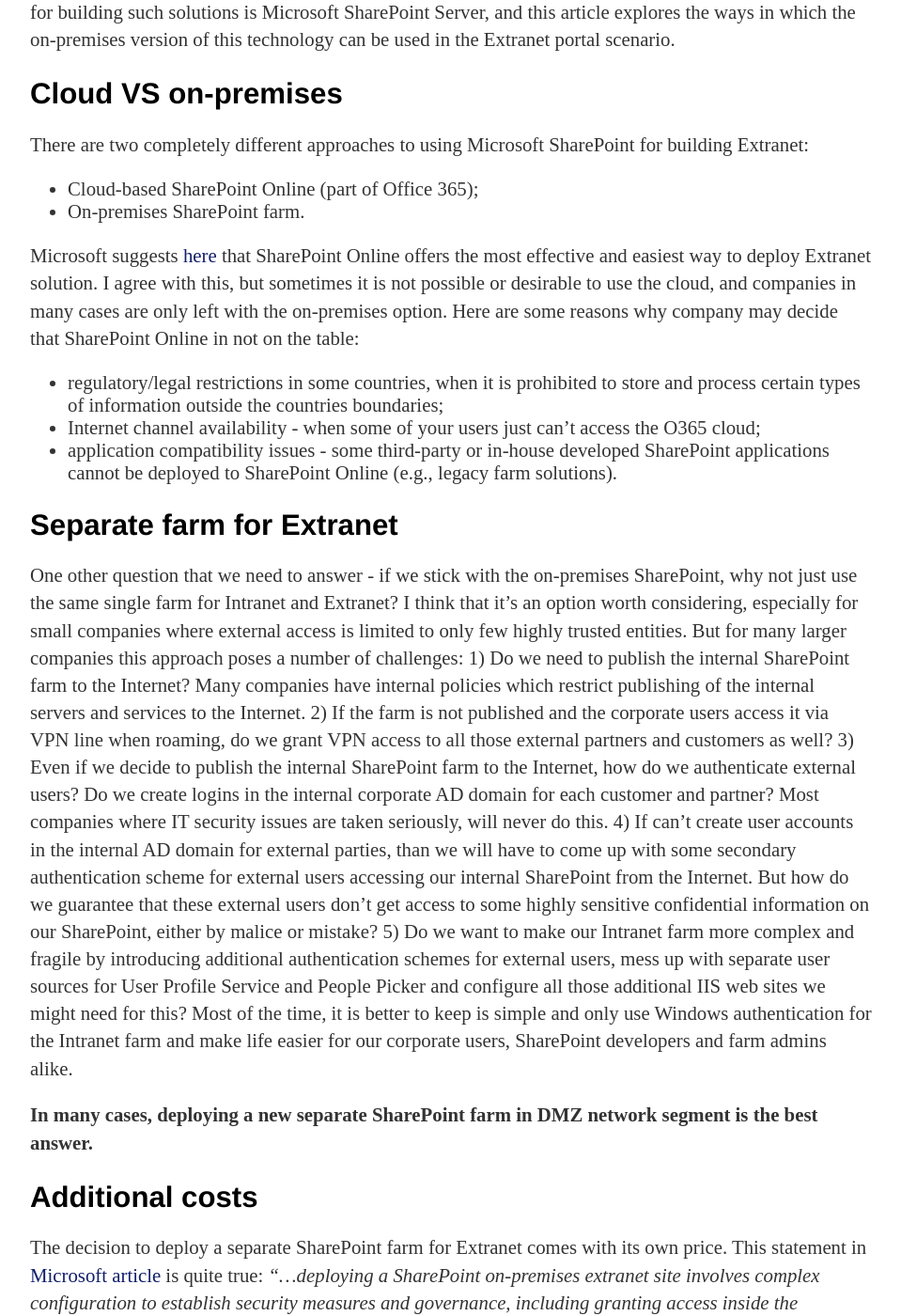
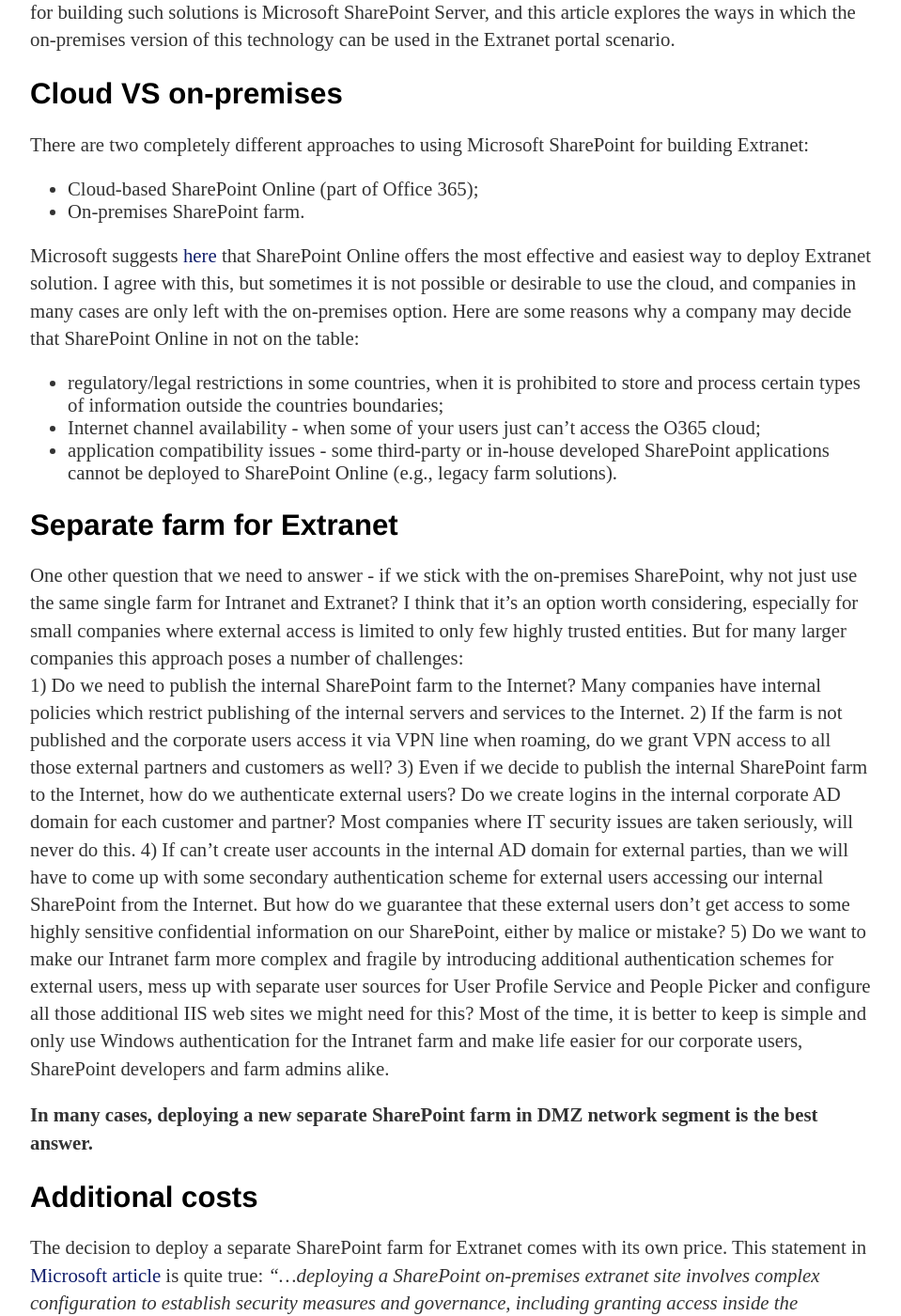
Before and after one commit to imatviyenko/imatviyenko.github.io, a Jekyll site: the page built from _posts/2018-10-26-SharePoint_extranet_architecture.md, in a window 1280 px wide and 1400 px high, scrolled down 531 px. Shown: the whole window at 94% size, without its empty margins (160-1119 px from the left). Built offline with Jekyll 4.4.1, drawn with Linux system fonts in a browser that asks for light colours.

```diff
--- a/_posts/2018-10-26-SharePoint_extranet_architecture.md
+++ b/_posts/2018-10-26-SharePoint_extranet_architecture.md
@@ -14,7 +14,7 @@ There are two completely different approaches to using Microsoft SharePoint for
 - Cloud-based SharePoint Online (part of Office 365);
 - On-premises SharePoint farm.
 
-Microsoft suggests [here][Use SharePoint Online as a business-to-business (B2B) extranet solution] that SharePoint Online offers the most effective and easiest way to deploy Extranet solution. I agree with this, but sometimes it is not possible or desirable to use the cloud, and companies in many cases are only left with the on-premises option. Here are some reasons why company may decide that SharePoint Online in not on the table:
+Microsoft suggests [here][Use SharePoint Online as a business-to-business (B2B) extranet solution] that SharePoint Online offers the most effective and easiest way to deploy Extranet solution. I agree with this, but sometimes it is not possible or desirable to use the cloud, and companies in many cases are only left with the on-premises option. Here are some reasons why a company may decide that SharePoint Online in not on the table:
 - regulatory/legal restrictions in some countries, when it is prohibited to store and process certain types of information outside the countries boundaries;
 - Internet channel availability - when some of your users just can't access the O365 cloud;
 - application compatibility issues - some third-party or in-house developed SharePoint applications cannot be deployed to SharePoint Online (e.g., legacy farm solutions).
```
